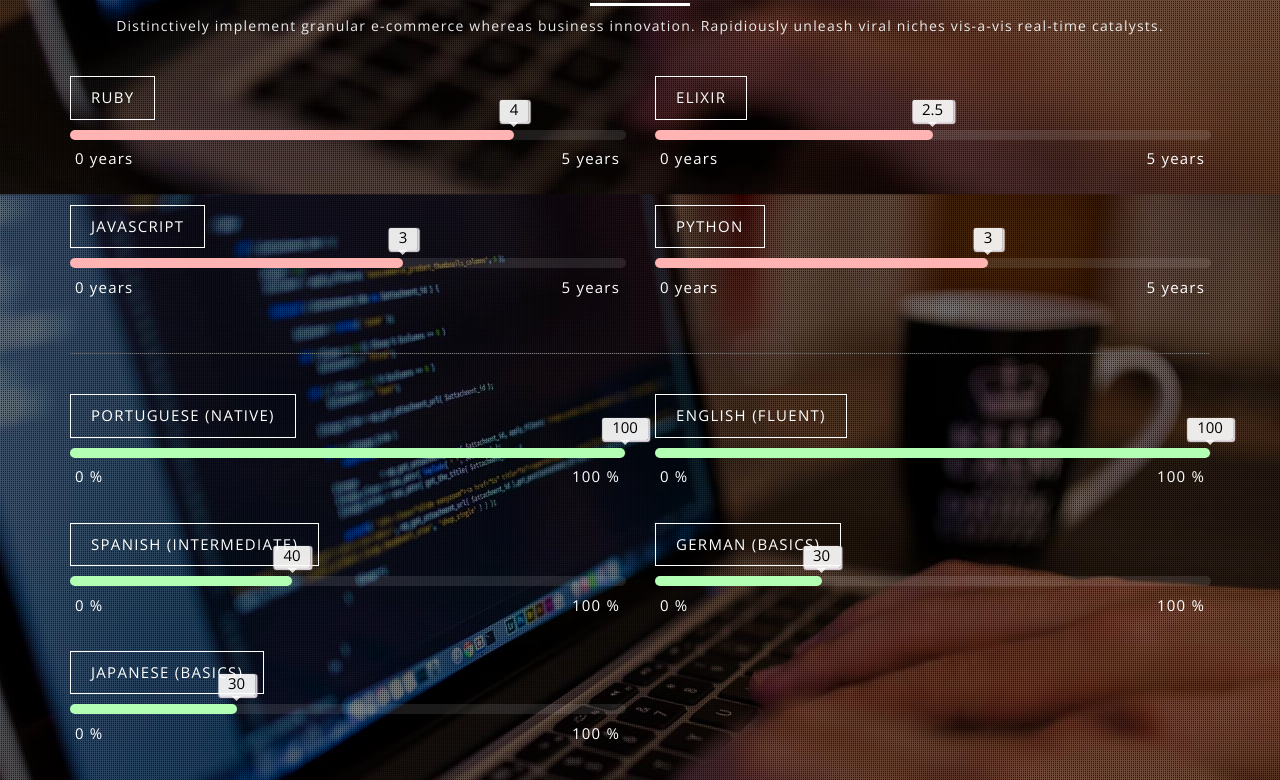
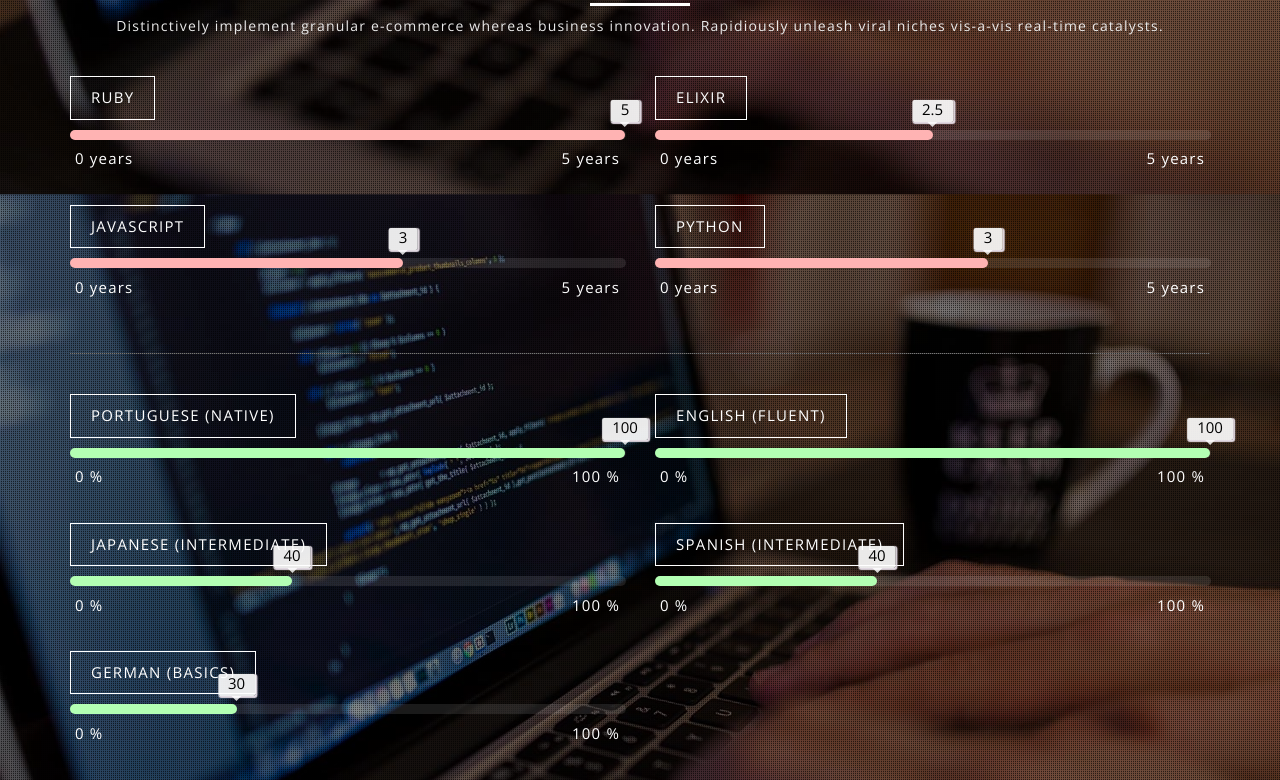
Before and after one commit to ftuyama/ftuyama.github.io, a website: page index.html in a window 1280 px wide. Shown: the part 7044-7824 px from the top of the page. Drawn offline with nearby package versions, Linux system fonts and the light colour scheme; some packages are replaced by stand-ins of ours; files whose address does not match are found by name.

Commit message:
Update index.html

```diff
--- a/index.html
+++ b/index.html
@@ -651,7 +651,7 @@
                 <div class="skills-wrapper row">
                     <!-- Skill No. 1 -->
                     <div class="bar_group col-md-6 col-xs-12 group_ident-6" data-max="5">
-                        <div class=" bar_group__bar thick red elastic" data-value="4" data-tooltip="true" data-label="ruby" data-show-values="true" data-unit="years" style="margin-bottom: 40px;"></div>
+                        <div class=" bar_group__bar thick red elastic" data-value="5" data-tooltip="true" data-label="ruby" data-show-values="true" data-unit="years" style="margin-bottom: 40px;"></div>
                     </div>
                     <!-- Skill No. 2 -->
                     <div class="bar_group col-md-6 col-xs-12 group_ident-7" data-max="5">
@@ -679,16 +679,16 @@
                         <div class=" bar_group__bar thick elastic" data-value="100" data-tooltip="true" data-label="english (fluent)" data-show-values="true" data-unit="%" style="margin-bottom: 40px;"></div>
                     </div>
                     <!-- Skill No. 3 -->
+                    <div class="bar_group col-md-6 col-xs-12 group_ident-5" data-max="100">
+                        <div class=" bar_group__bar thick elastic" data-value="40" data-tooltip="true" data-label="japanese (intermediate)" data-show-values="true" data-unit="%" style="margin-bottom: 40px;"></div>
+                    </div>
+                    <!-- Skill No. 4 -->
                     <div class="bar_group col-md-6 col-xs-12 group_ident-3" data-max="100">
                         <div class=" bar_group__bar thick elastic" data-value="40" data-tooltip="true" data-label="spanish (intermediate)" data-show-values="true" data-unit="%" style="margin-bottom: 40px;"></div>
                     </div>
-                    <!-- Skill No. 4 -->
+                    <!-- Skill No. 5 -->
                     <div class="bar_group col-md-6 col-xs-12 group_ident-4" data-max="100">
                         <div class=" bar_group__bar thick elastic" data-value="30" data-tooltip="true" data-label="german (basics)" data-show-values="true" data-unit="%" style="margin-bottom: 40px;"></div>
-                    </div>
-                    <!-- Skill No. 5 -->
-                    <div class="bar_group col-md-6 col-xs-12 group_ident-5" data-max="100">
-                        <div class=" bar_group__bar thick elastic" data-value="30" data-tooltip="true" data-label="japanese (basics)" data-show-values="true" data-unit="%" style="margin-bottom: 40px;"></div>
                     </div>
                 </div>
             </div>
```
